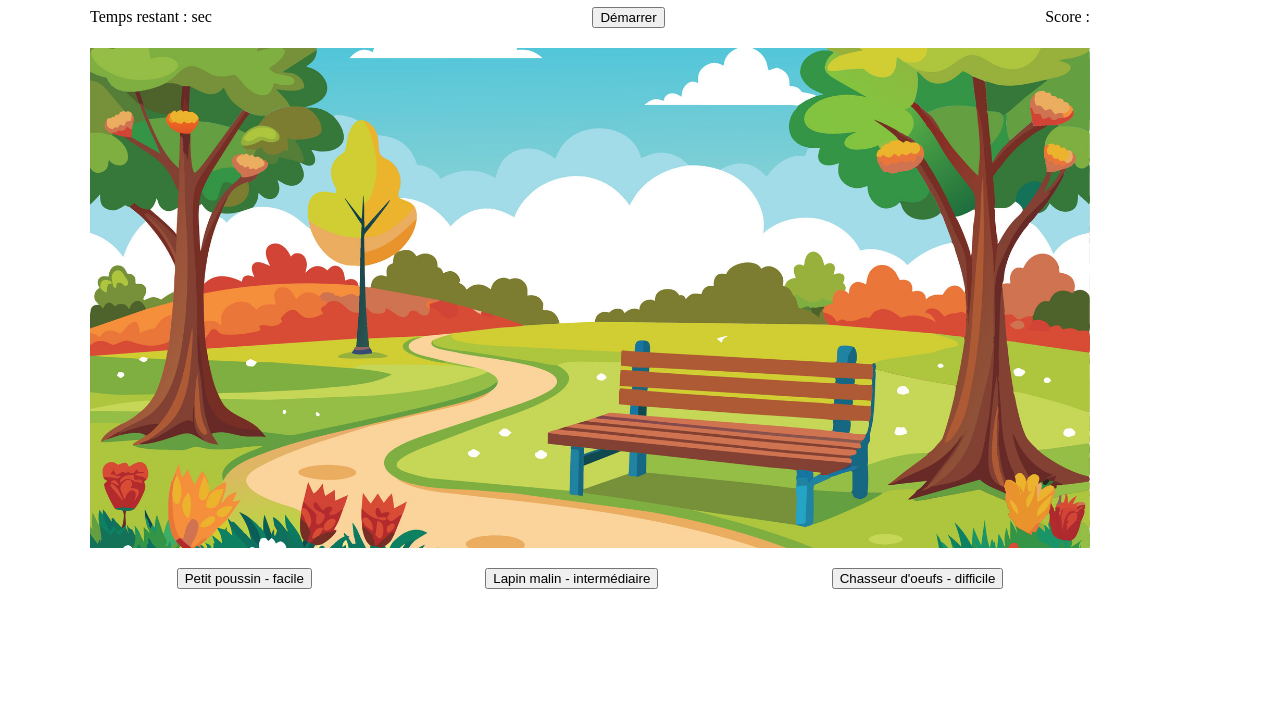
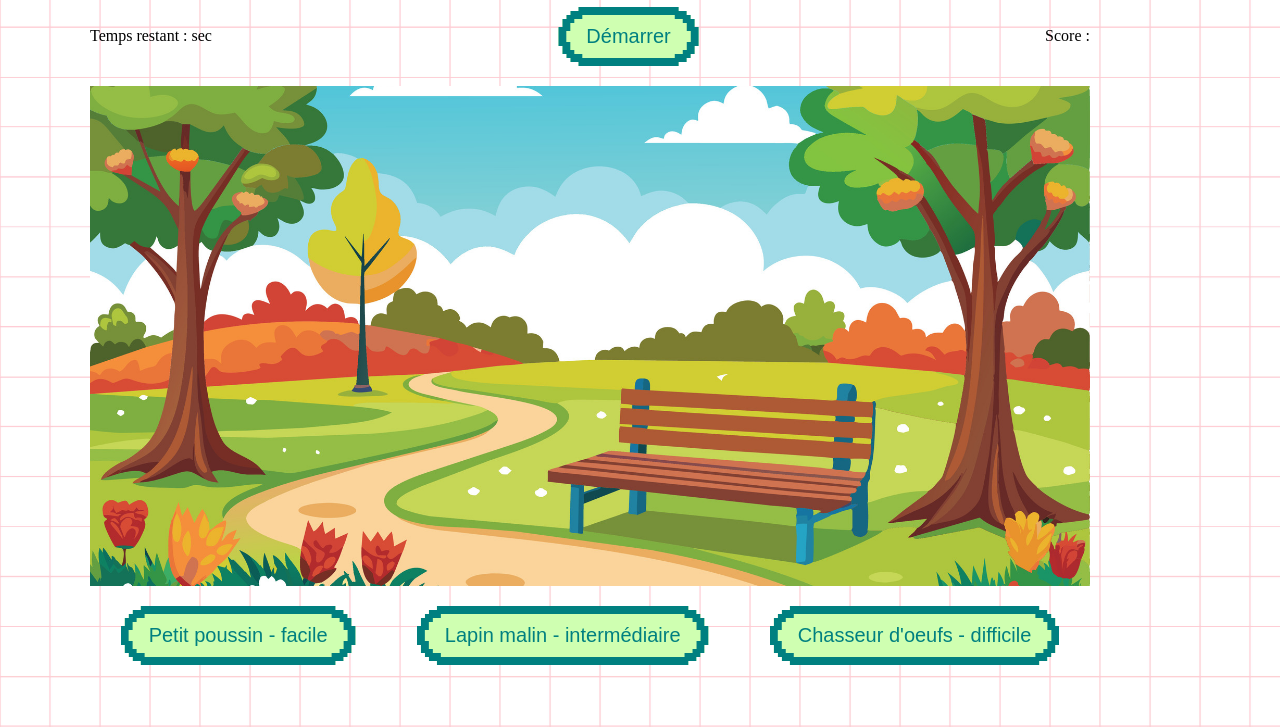
Before and after one commit to SIMPLON-DIST-CDA-260316/ab-easter-clicker-game, a plain HTML site: page index.html in a window 1280 px wide. Shown: the part 73-800 px from the top of the page. Drawn offline with Linux system fonts and the light colour scheme.

Commit message:
bug fix + style

```diff
--- a/index.html
+++ b/index.html
@@ -13,15 +13,19 @@
         <div>
           <span>Temps restant : </span><span id="timer"></span><span> sec</span>
         </div>
-        <div><button type="button" id="start-btn">Démarrer</button></div>
+        <div>
+          <button type="button" id="start-btn" class="btn pixel-corners">
+            Démarrer
+          </button>
+        </div>
         <div><span>Score : </span><span id="score"></span></div>
       </section>
 
       <div id="game-container"></div>
       <div class="settings">
-        <button>Petit poussin - facile</button>
-        <button>Lapin malin - intermédiaire</button>
-        <button>Chasseur d'oeufs - difficile</button>
+        <button class="pixel-corners">Petit poussin - facile</button>
+        <button class="pixel-corners">Lapin malin - intermédiaire</button>
+        <button class="pixel-corners">Chasseur d'oeufs - difficile</button>
       </div>
     </div>
 
--- a/script.js
+++ b/script.js
@@ -10,6 +10,8 @@ let isFinished = true;
 
 let total = 0;
 let time = 10;
+let timerInterval;
+let generateItem;
 
 const srcTable = [
   { name: "egg choco", src: "/media/easter-egg-1.webp", score: 1 },
@@ -60,25 +62,43 @@ function createItem() {
   }, 4000);
 }
 
-startBtn.addEventListener("click", (e) => {
+function startGame() {
+  total = 0;
+  time = 10;
+  gameContainer.innerHTML = "";
+  isFinished = false;
   scoreElement.innerHTML = total;
-  isFinished = false;
-  setInterval(() => {
-    timerElement.innerHTML = time;
+  timerElement.innerHTML = time;
+  clearInterval(timerInterval);
+  clearInterval(generateItem);
+  timerInterval = setInterval(() => {
     if (time > 0) {
       time -= 1;
+      timerElement.innerHTML = time;
     }
     if (time === 0) {
       isFinished = true;
     }
+    if (isFinished) {
+      clearInterval(timerInterval);
+      gameContainer.innerHTML = "";
+      return;
+    }
   }, 1000);
 
-  const generateItem = setInterval(() => {
+  generateItem = setInterval(() => {
     if (!isFinished) {
       createItem();
     }
+    if (isFinished) {
+      clearInterval(generateItem);
+      gameContainer.innerHTML = "";
+      return;
+    }
   }, 1500);
-  if (isFinished) {
-    clearInterval(generateItem);
-  }
+}
+
+startBtn.addEventListener("click", (e) => {
+  startGame();
+  startBtn.innerHTML = "Relancer une partie";
 });
--- a/style.css
+++ b/style.css
@@ -1,3 +1,8 @@
+body{
+    background-image: url(./media/pink-grid-background-vector-9435334.png);
+    background-repeat: repeat;
+    background-size: 300px;
+}
 .game-header {
   display: flex;
   max-width: 1000px;
@@ -29,3 +34,184 @@
   justify-content: space-around;
   max-width: 1000px;
 }
+
+button{
+  font-family: "Jersey 10", sans-serif;
+  font-size: 20px;
+  padding: 10px 20px;
+  border: none;
+  cursor: pointer;
+  outline: none;
+  color: teal;
+  background-color: #cfffb1;
+  transition: background-color .3s ease, transform .3s ease;
+}
+
+button:is(:hover, :focus-visible){
+  transform: scale(.9);
+  background-color: #5ce65c;
+}
+
+.pixel-corners,
+.pixel-corners--wrapper {
+  clip-path: polygon(0px calc(100% - 20px),
+    4px calc(100% - 20px),
+    4px calc(100% - 12px),
+    8px calc(100% - 12px),
+    8px calc(100% - 8px),
+    12px calc(100% - 8px),
+    12px calc(100% - 4px),
+    20px calc(100% - 4px),
+    20px 100%,
+    calc(100% - 20px) 100%,
+    calc(100% - 20px) calc(100% - 4px),
+    calc(100% - 12px) calc(100% - 4px),
+    calc(100% - 12px) calc(100% - 8px),
+    calc(100% - 8px) calc(100% - 8px),
+    calc(100% - 8px) calc(100% - 12px),
+    calc(100% - 4px) calc(100% - 12px),
+    calc(100% - 4px) calc(100% - 20px),
+    100% calc(100% - 20px),
+    100% 20px,
+    calc(100% - 4px) 20px,
+    calc(100% - 4px) 12px,
+    calc(100% - 8px) 12px,
+    calc(100% - 8px) 8px,
+    calc(100% - 12px) 8px,
+    calc(100% - 12px) 4px,
+    calc(100% - 20px) 4px,
+    calc(100% - 20px) 0px,
+    20px 0px,
+    20px 4px,
+    12px 4px,
+    12px 8px,
+    8px 8px,
+    8px 12px,
+    4px 12px,
+    4px 20px,
+    0px 20px);
+  position: relative;
+}
+.pixel-corners {
+  border: 8px solid transparent;
+}
+.pixel-corners--wrapper {
+  width: fit-content;
+  height: fit-content;
+}
+.pixel-corners--wrapper .pixel-corners {
+  display: block;
+  clip-path: polygon(8px 24px,
+    12px 24px,
+    12px 16px,
+    16px 16px,
+    16px 12px,
+    24px 12px,
+    24px 8px,
+    calc(100% - 24px) 8px,
+    calc(100% - 24px) 12px,
+    calc(100% - 16px) 12px,
+    calc(100% - 16px) 16px,
+    calc(100% - 12px) 16px,
+    calc(100% - 12px) 24px,
+    calc(100% - 8px) 24px,
+    calc(100% - 8px) calc(100% - 24px),
+    calc(100% - 12px) calc(100% - 24px),
+    calc(100% - 12px) calc(100% - 16px),
+    calc(100% - 16px) calc(100% - 16px),
+    calc(100% - 16px) calc(100% - 12px),
+    calc(100% - 24px) calc(100% - 12px),
+    calc(100% - 24px) calc(100% - 8px),
+    24px calc(100% - 8px),
+    24px calc(100% - 12px),
+    16px calc(100% - 12px),
+    16px calc(100% - 16px),
+    12px calc(100% - 16px),
+    12px calc(100% - 24px),
+    8px calc(100% - 24px));
+}
+.pixel-corners::after,
+.pixel-corners--wrapper::after {
+  content: "";
+  position: absolute;
+  clip-path: polygon(0px calc(100% - 20px),
+    4px calc(100% - 20px),
+    4px calc(100% - 12px),
+    8px calc(100% - 12px),
+    8px calc(100% - 8px),
+    12px calc(100% - 8px),
+    12px calc(100% - 4px),
+    20px calc(100% - 4px),
+    20px 100%,
+    calc(100% - 20px) 100%,
+    calc(100% - 20px) calc(100% - 4px),
+    calc(100% - 12px) calc(100% - 4px),
+    calc(100% - 12px) calc(100% - 8px),
+    calc(100% - 8px) calc(100% - 8px),
+    calc(100% - 8px) calc(100% - 12px),
+    calc(100% - 4px) calc(100% - 12px),
+    calc(100% - 4px) calc(100% - 20px),
+    100% calc(100% - 20px),
+    100% 20px,
+    calc(100% - 4px) 20px,
+    calc(100% - 4px) 12px,
+    calc(100% - 8px) 12px,
+    calc(100% - 8px) 8px,
+    calc(100% - 12px) 8px,
+    calc(100% - 12px) 4px,
+    calc(100% - 20px) 4px,
+    calc(100% - 20px) 0px,
+    20px 0px,
+    20px 4px,
+    12px 4px,
+    12px 8px,
+    8px 8px,
+    8px 12px,
+    4px 12px,
+    4px 20px,
+    0px 20px,
+    0px 50%,
+    8px 50%,
+    8px 24px,
+    12px 24px,
+    12px 16px,
+    16px 16px,
+    16px 12px,
+    24px 12px,
+    24px 8px,
+    calc(100% - 24px) 8px,
+    calc(100% - 24px) 12px,
+    calc(100% - 16px) 12px,
+    calc(100% - 16px) 16px,
+    calc(100% - 12px) 16px,
+    calc(100% - 12px) 24px,
+    calc(100% - 8px) 24px,
+    calc(100% - 8px) calc(100% - 24px),
+    calc(100% - 12px) calc(100% - 24px),
+    calc(100% - 12px) calc(100% - 16px),
+    calc(100% - 16px) calc(100% - 16px),
+    calc(100% - 16px) calc(100% - 12px),
+    calc(100% - 24px) calc(100% - 12px),
+    calc(100% - 24px) calc(100% - 8px),
+    24px calc(100% - 8px),
+    24px calc(100% - 12px),
+    16px calc(100% - 12px),
+    16px calc(100% - 16px),
+    12px calc(100% - 16px),
+    12px calc(100% - 24px),
+    8px calc(100% - 24px),
+    8px 50%,
+    0px 50%);
+  top: 0;
+  bottom: 0;
+  left: 0;
+  right: 0;
+  background: teal;
+  display: block;
+  pointer-events: none;
+}
+.pixel-corners::after {
+  margin: -8px;
+}
+
+#e0edc6
```
Also changed, not shown: media/pink-grid-background-vector-9435334.png (added).
